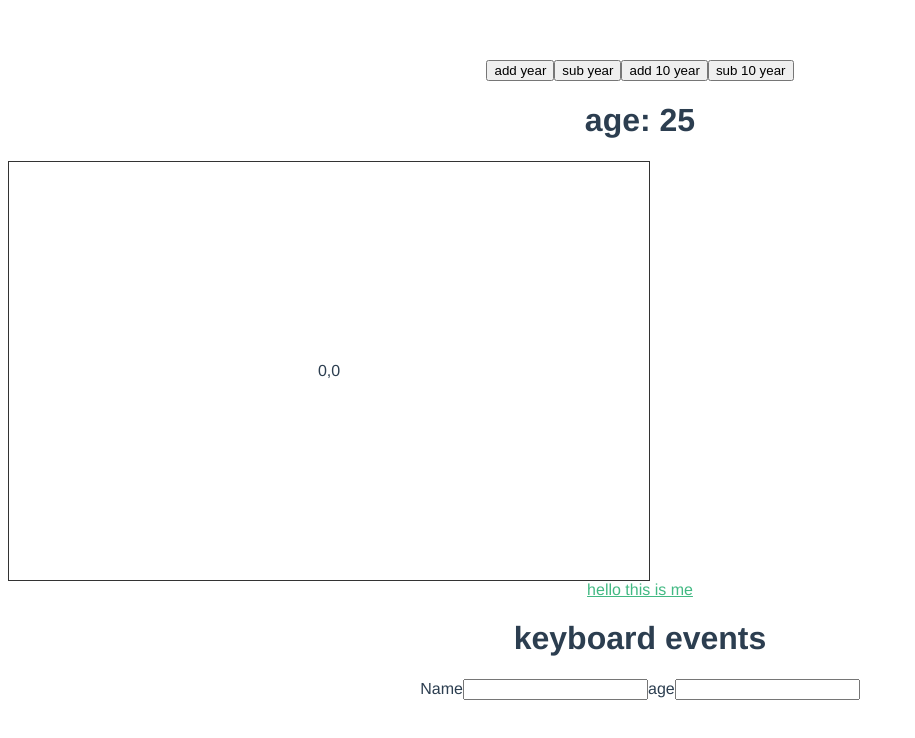
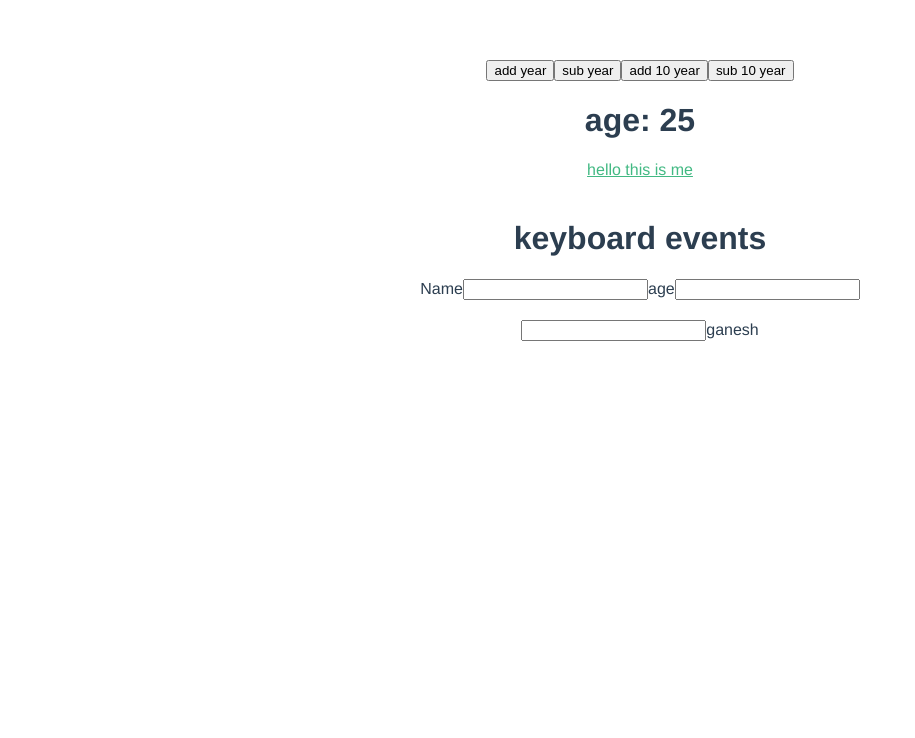
Before and after one commit to ganeshswio/Vue-Practice, a Vue app: page / in a window 1280 px wide. Shown: the top 738 px of the page, without its empty margins (0-915 px from the left). Built offline with nearby package versions, Linux system fonts and the light colour scheme.

Commit message:
two way data binding

```diff
--- a/src/components/HelloWorld.vue
+++ b/src/components/HelloWorld.vue
@@ -7,9 +7,7 @@
   <button v-on:click="sub(10)">sub 10 year </button>
    <h1>age: {{age}}</h1>
 
-<div class="canvas" v-on:mousemove="updateXY">{{x}},{{y}}
 
-</div>
 <!-- event modifiers -->
 
 <div>
@@ -17,13 +15,19 @@
 </div>
 
 <!-- keyboard events -->
-<div>
+<div class="key">
   <h1>keyboard events</h1>
   <label for="Name">Name</label>
   <input type="text" v-on:keyup.enter="logName">
   <label for="">age</label>
   <input type="text" v-on:keyup.enter="logAge">
+
 </div>
+<!-- two way databinding  -->
+  <div class="">
+    <input type="text" >
+    <span>{{name}}</span>
+  </div>
 
 
   </div>
@@ -40,7 +44,8 @@ export default {
      name:"ramesh",
      age:25,
      x:0,
-     y:0
+     y:0,
+     name:"ganesh"
 
    }
    },
@@ -93,4 +98,7 @@ a {
   text-align: center;
   border: 1px solid #333;
 }
+.key{
+  padding:20px 0 20px 0;
+}
 </style>
```
